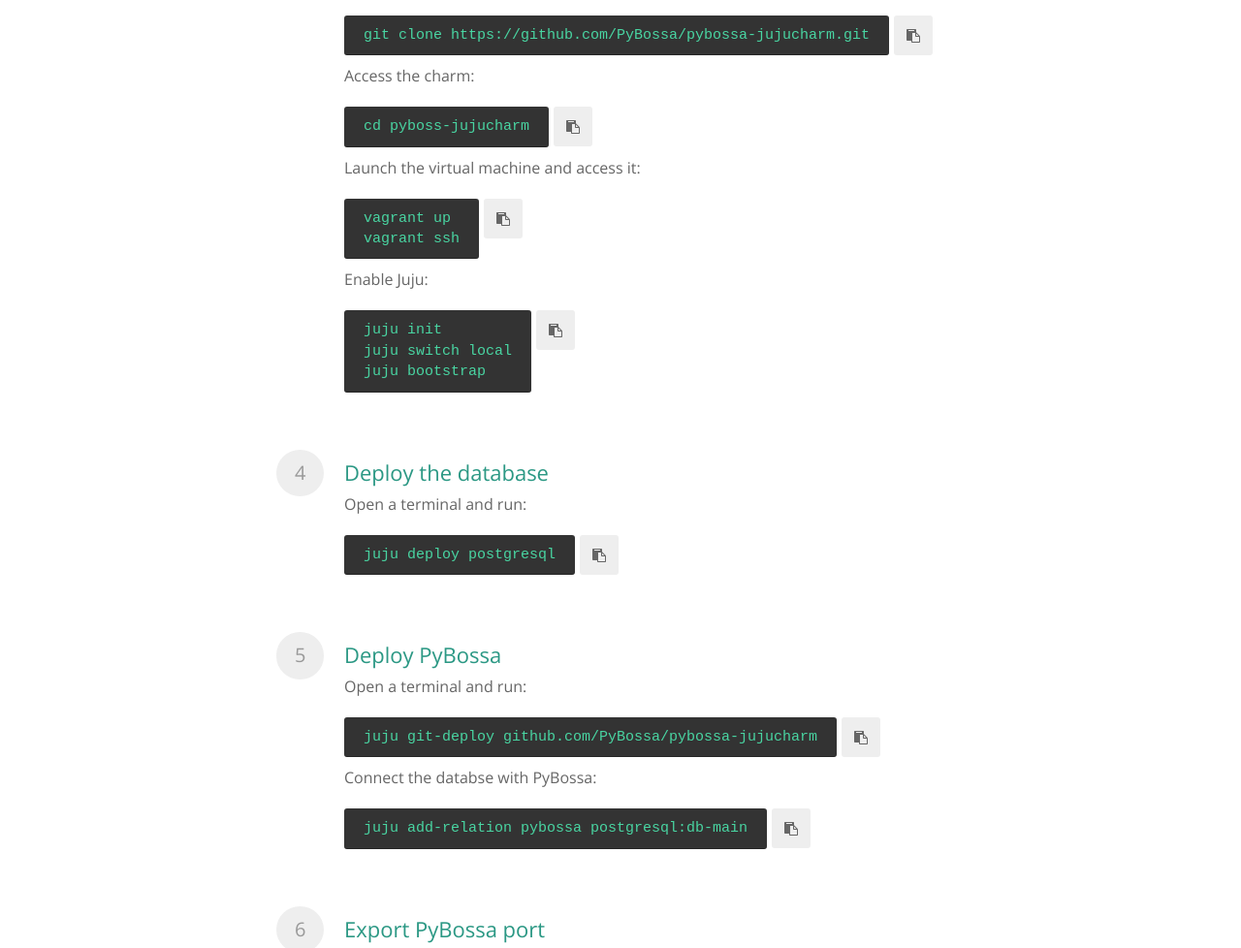
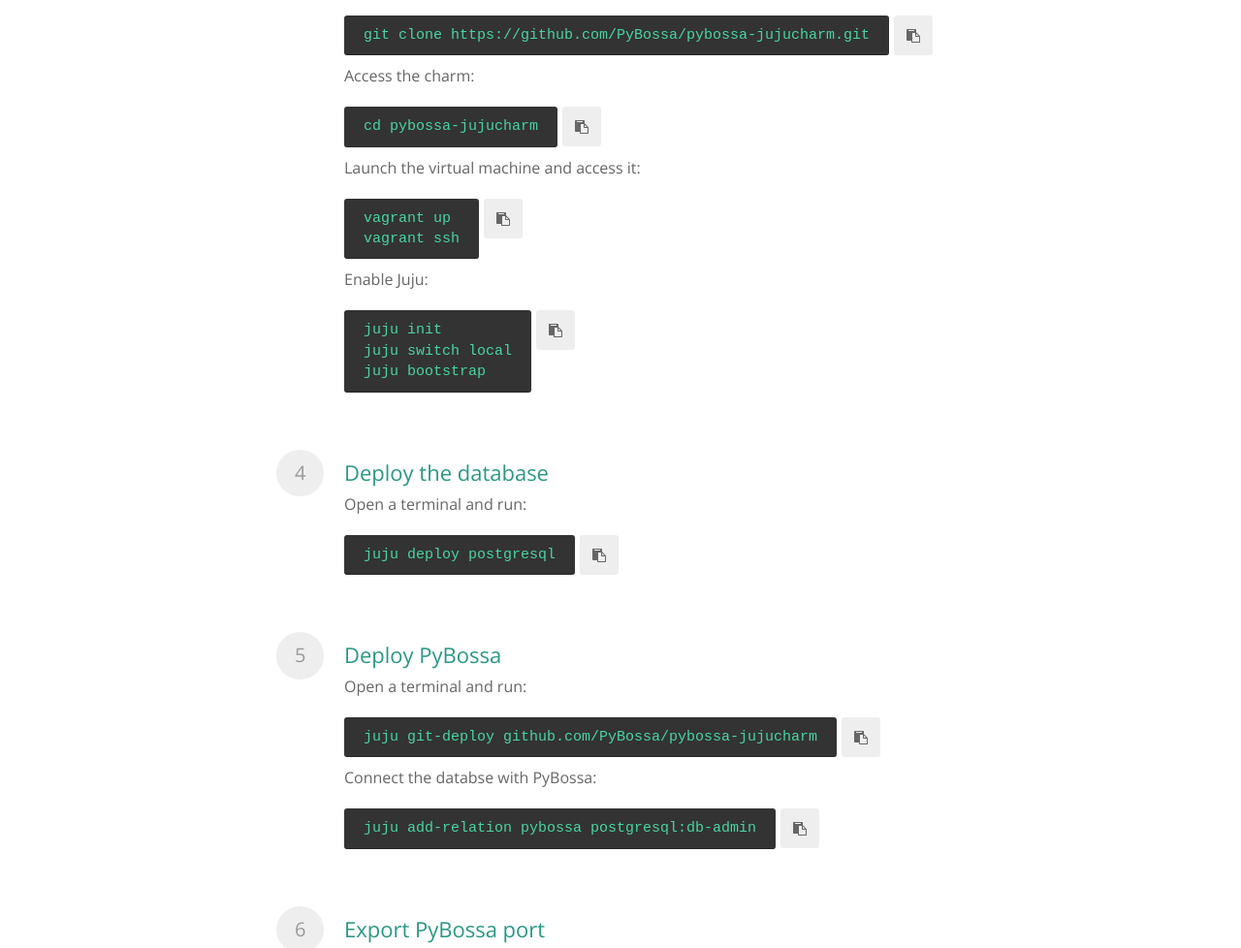
Before and after one commit to Scifabric/pybossa.github.io, a Jekyll site: the page built from getting-started/index.html, in a window 1280 px wide and 1400 px high, scrolled down 636 px. Shown: the part 138-1116 px from the top of the window at 97% size. Built offline with Jekyll 4.4.1, drawn with Linux system fonts in a browser that asks for light colours; nearby versions of some CDN libraries; Markdown is read by kramdown in place of the engine named in the settings.

Commit message:
Fixes in a few variables

```diff
--- a/getting-started/index.html
+++ b/getting-started/index.html
@@ -32,7 +32,7 @@
 				<p>Access the charm:</p>
 				<kbd>
 					<ul>
-						<li id="juju-charm-2" name="id">cd pyboss-jujucharm</li>
+						<li id="juju-charm-2" name="id">cd pybossa-jujucharm</li>
 					</ul>
 				</kbd>
 				<a href="#" data-clipboard-target="juju-charm-2" class="copy-button"><i class="fa fa-clipboard"></i><span>Copy to clipboard</span></a>
@@ -76,7 +76,7 @@
 				<p>Connect the databse with PyBossa:</p>
 				<kbd>
 					<ul>
-                        <li id="juju-pybossa-connect" name="id">juju add-relation pybossa postgresql:db-main</li>
+                        <li id="juju-pybossa-connect" name="id">juju add-relation pybossa postgresql:db-admin</li>
 					</ul>
 				</kbd>
 				<a href="#" data-clipboard-target="juju-pybossa-connect" class="copy-button"><i class="fa fa-clipboard"></i><span>Copy to clipboard</span></a>
```
